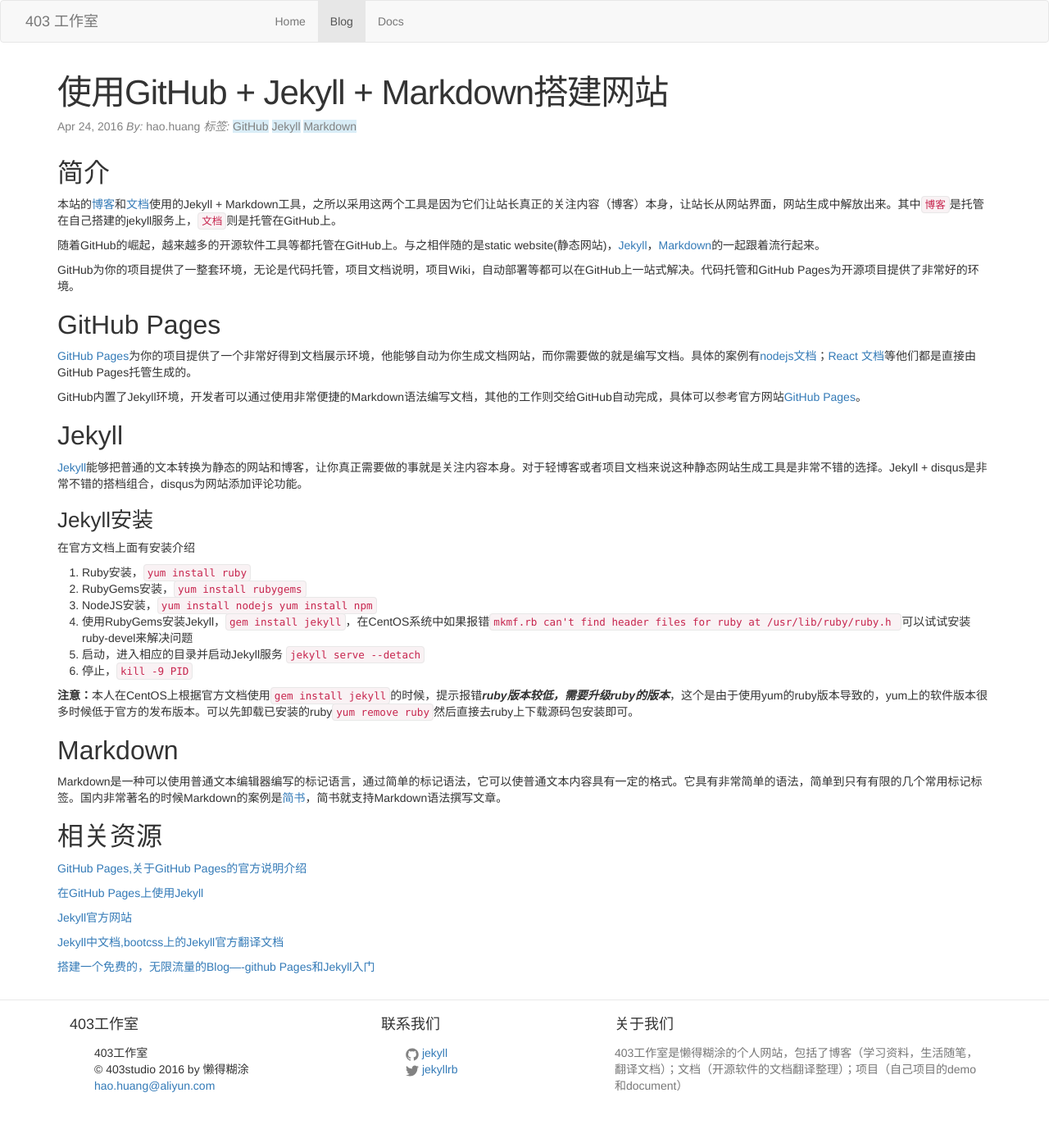
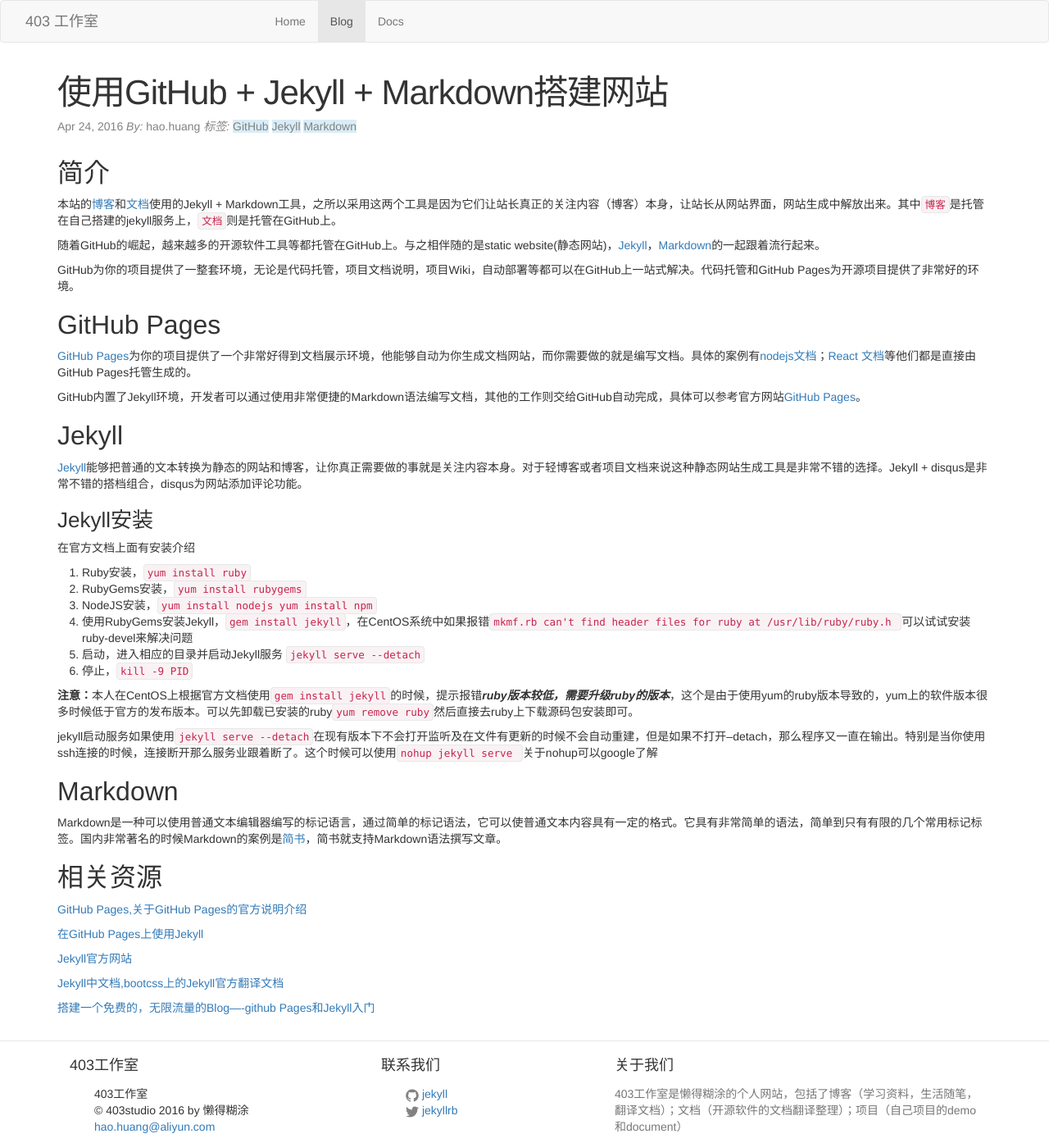
Before and after one commit to 403studio/blog.403studio.com, a Jekyll site: the page built from _posts/2016-04-24-使用GitHub+Jekyll+Markdown搭建网站.md, in a window 1280 px wide. Shown: the whole page at 82% size. Built offline with Jekyll 4.4.1, drawn with Linux system fonts in a browser that asks for light colours; before the commit the page ends 1344 px from its top, so only the background shows below that.

Commit message:
Update blog

```diff
--- a/_posts/2016-04-24-使用GitHub+Jekyll+Markdown搭建网站.md
+++ b/_posts/2016-04-24-使用GitHub+Jekyll+Markdown搭建网站.md
@@ -38,6 +38,9 @@
 
 **注意：**本人在CentOS上根据官方文档使用`gem install jekyll`的时候，提示报错***ruby版本较低，需要升级ruby的版本***，这个是由于使用yum的ruby版本导致的，yum上的软件版本很多时候低于官方的发布版本。可以先卸载已安装的ruby`yum remove ruby`然后直接去ruby上下载源码包安装即可。
 
+jekyll启动服务如果使用`jekyll serve --detach`在现有版本下不会打开监听及在文件有更新的时候不会自动重建，但是如果不打开--detach，那么程序又一直在输出。特别是当你使用ssh连接的时候，连接断开那么服务业跟着断了。这个时候可以使用`nohup jekyll serve
+`关于nohup可以google了解
+
 ## Markdown
 Markdown是一种可以使用普通文本编辑器编写的标记语言，通过简单的标记语法，它可以使普通文本内容具有一定的格式。它具有非常简单的语法，简单到只有有限的几个常用标记标签。国内非常著名的时候Markdown的案例是[简书](http://www.jianshu.com/)，简书就支持Markdown语法撰写文章。
 
```
